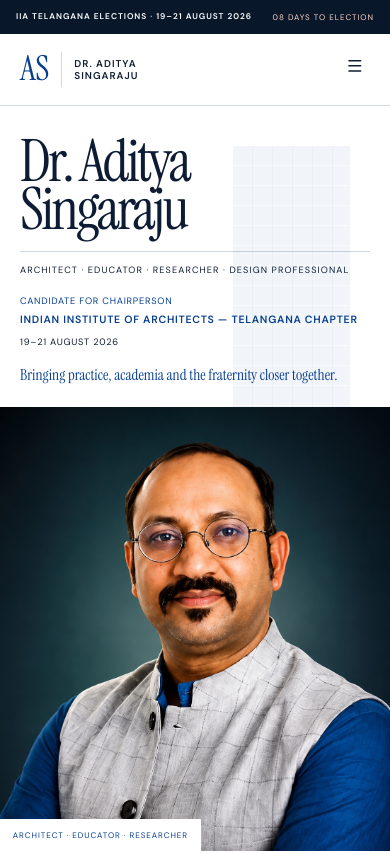
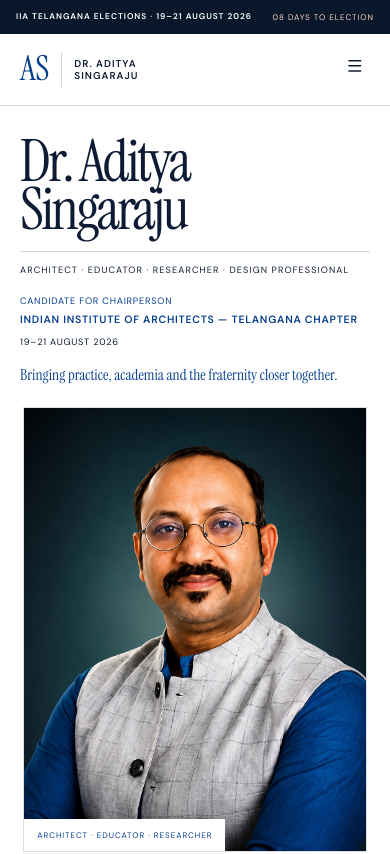
Before and after one commit to shivasricharan/adityasingaraju, a React (Vite) app: page / in a window 390 px wide. Shown: the top 854 px of the page. Built offline with nearby package versions, Linux system fonts and the light colour scheme.

Commit message:
fix: refine tablet and mobile portrait presentation

```diff
--- a/src/styles.css
+++ b/src/styles.css
@@ -72,3 +72,18 @@ section{scroll-margin-top:88px}.worlds,.journey,.manifesto,.professional,.educat
   .primary,.secondary{width:100%;min-width:0;padding:.72rem .75rem;font-size:.65rem;line-height:1.25;min-height:44px}
 }
 @media(max-width:390px){.actions{grid-template-columns:1fr}.hero h1{font-size:3.65rem}.electionBar a>strong{font-size:.52rem}.electionBar em{font-size:.5rem}}
+
+/* Authentic portrait presentation below desktop */
+@media(max-width:1024px){
+  .hero:before{display:none}
+  .hero{background-image:none}
+  .portrait{align-self:center;height:auto;min-height:0;aspect-ratio:auto;background:transparent;border:1px solid rgba(16,29,49,.14)}
+  .portrait img{width:100%;height:auto;object-fit:contain;object-position:center;display:block}
+}
+@media(min-width:681px) and (max-width:1024px){
+  .portrait{width:100%;max-width:430px;justify-self:center}
+}
+@media(max-width:680px){
+  .portrait{width:min(88%,400px);max-width:400px;margin-inline:auto;aspect-ratio:auto}
+  .portrait img{height:auto;object-fit:contain}
+}
```
